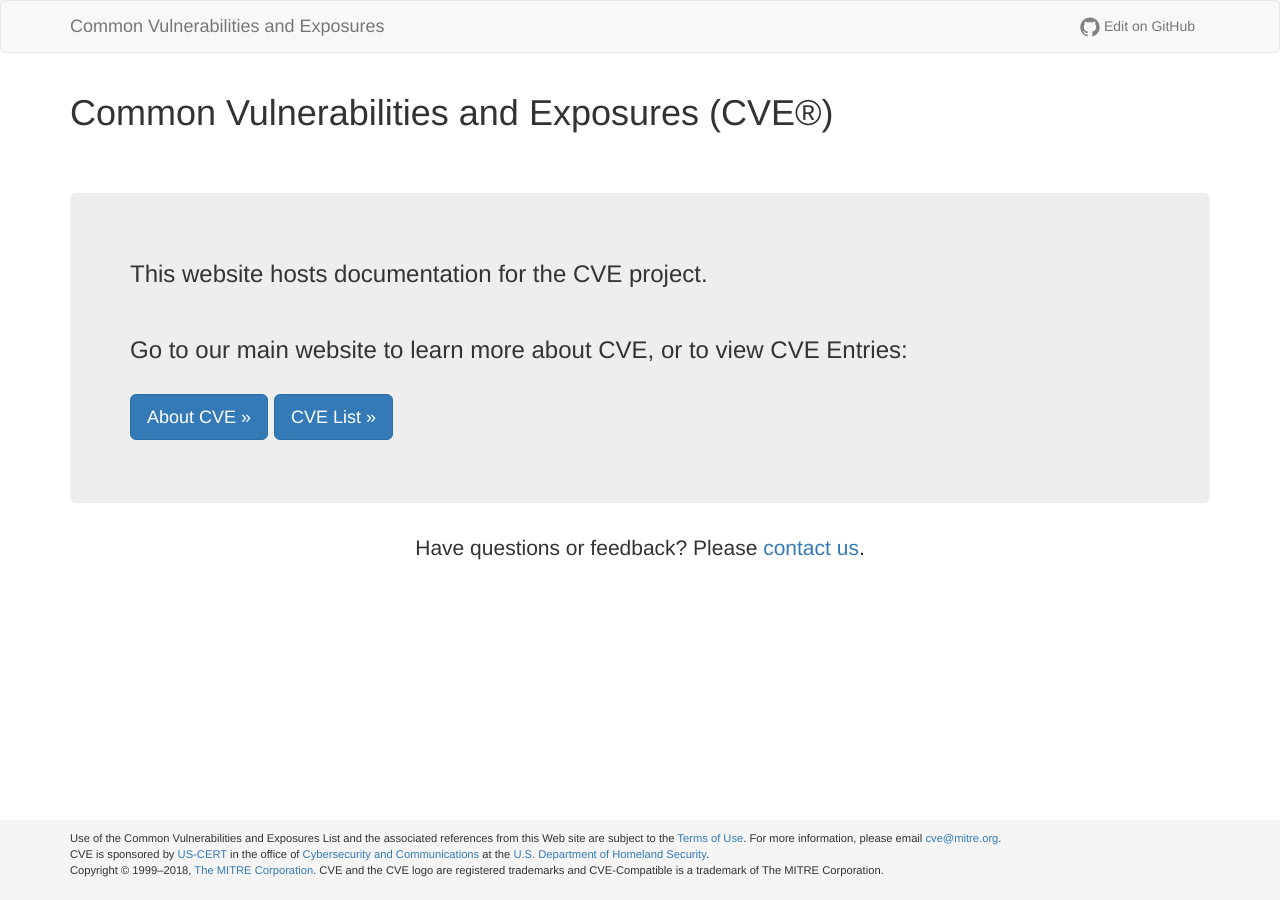
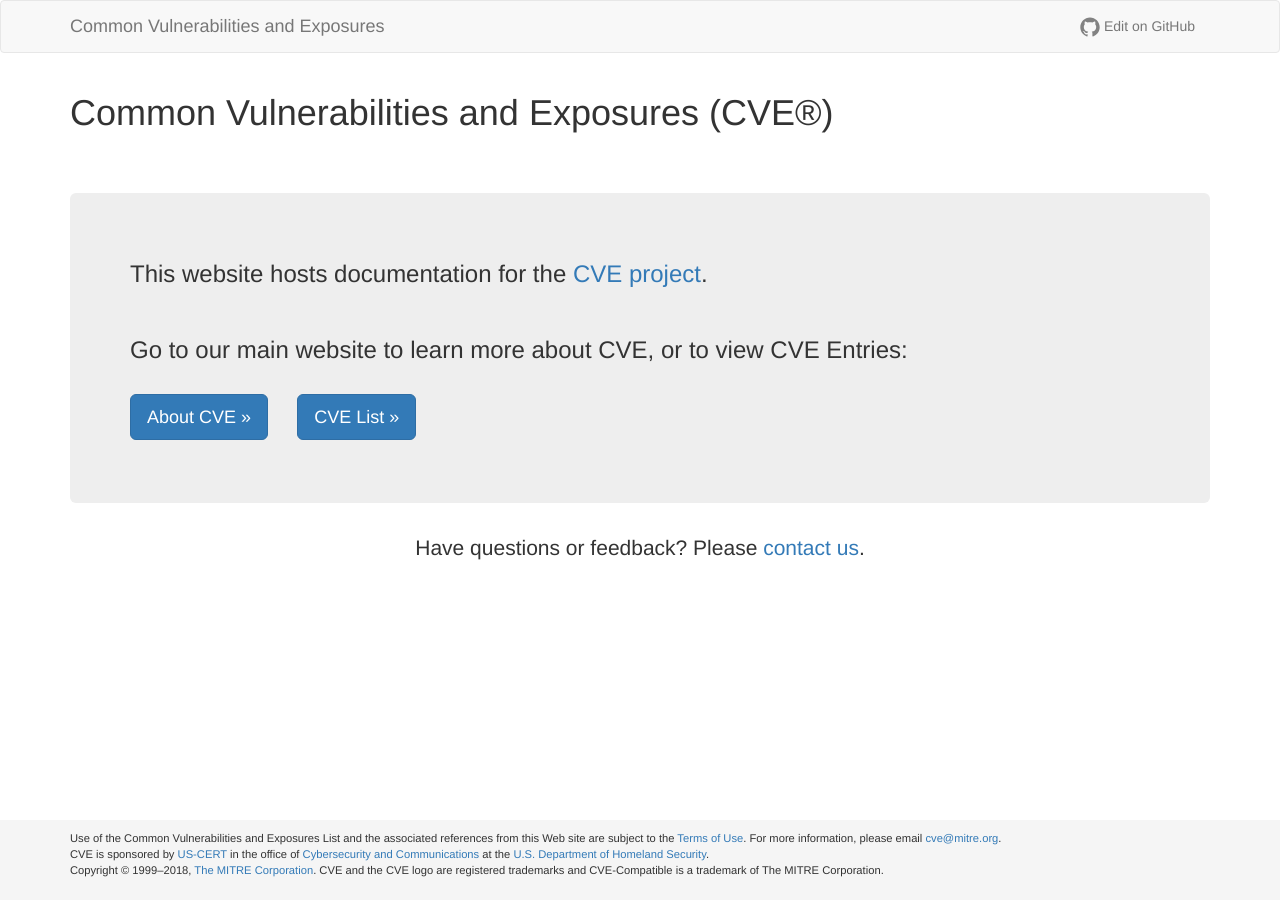
Before and after one commit to CVEProject/cveproject.github.io, a Jekyll site: the page built from index.md, in a window 1280 px wide. Built offline with Jekyll 4.4.1, drawn with Linux system fonts in a browser that asks for light colours; nearby versions of some CDN libraries; part of the change alters nothing that is shown.

Commit message:
Update index.md
Added a link

```diff
--- a/index.md
+++ b/index.md
@@ -6,11 +6,11 @@ layout: page
 <br>
 <br>
 <div class="jumbotron">
-  <h3>This website hosts documentation for the CVE project.</h3>
+  <h3>This website hosts documentation for the <a href="https://cve.mitre.org/">CVE project</a>.</h3>
   <br>
   <h3>Go to our main website to learn more about CVE, or to view CVE Entries:</h3>
   <br>
-  <p><a class="btn btn-primary btn-lg" role="button" href="https://cve.mitre.org/about/index.html">About CVE »</a>
+  <p><a class="btn btn-primary btn-lg" role="button" href="https://cve.mitre.org/about/index.html">About CVE »</a> &nbsp; &nbsp;
   <a class="btn btn-primary btn-lg" role="button" href="https://cve.mitre.org/cve/">CVE List »</a></p>
 </div>
 
```
